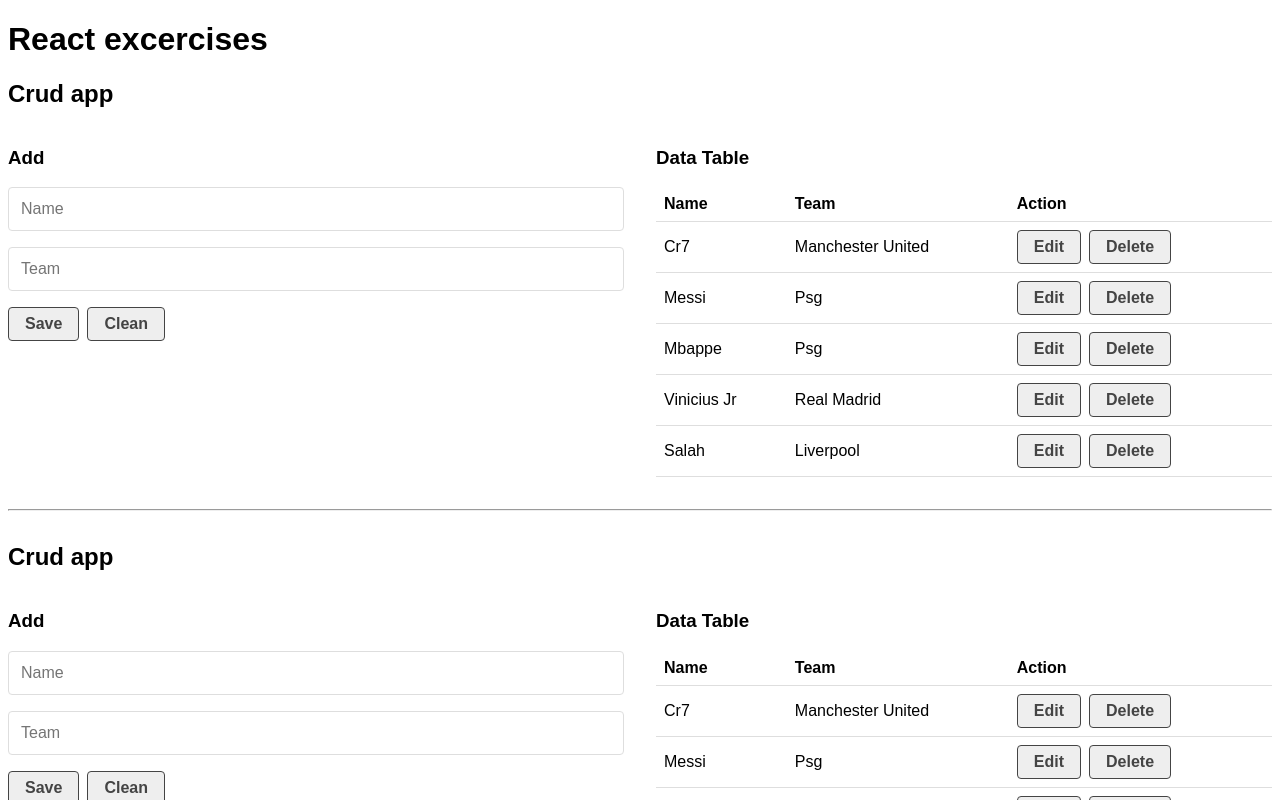
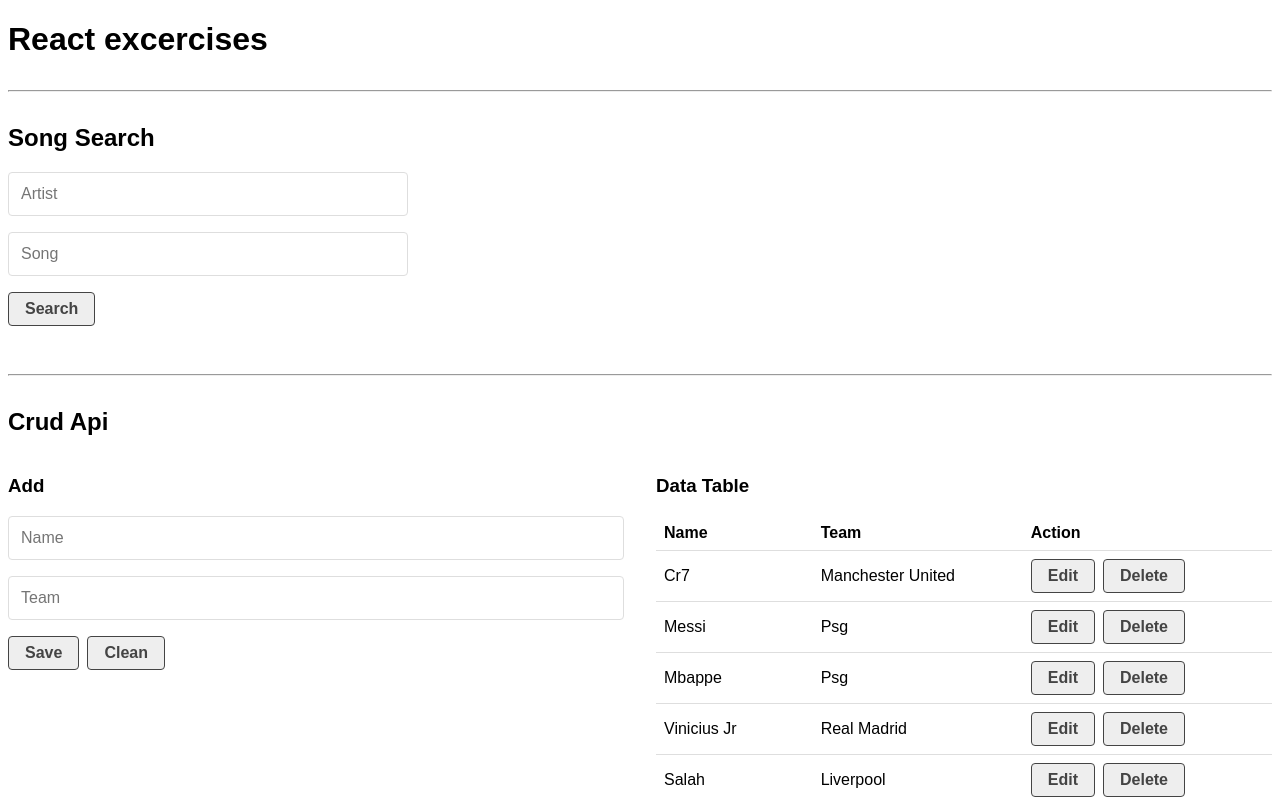
Before and after one commit to George2811/react-course, a React (Create React App) app in the folder react-apis/: page / in a window 1280 px wide. Shown: the top 800 px of the page. Built offline with nearby package versions, Linux system fonts and the light colour scheme; data requests are answered from the project's data file.

Commit message:
finished api exercises

```diff
--- a/react-apis/src/App.js
+++ b/react-apis/src/App.js
@@ -1,10 +1,14 @@
 import CrudApi from "./components/CrudApi";
 import CrudApp from "./components/CrudApp";
+import SongSearch from "./components/SongSearch";
 
 function App() {
   return (
     <>
       <h1>React excercises</h1>
+      <hr />
+      <SongSearch />
+      <hr />
       <CrudApi />
       <hr />
       <CrudApp />
--- a/react-apis/src/api/db.json
+++ b/react-apis/src/api/db.json
@@ -1,29 +1,39 @@
 {
-    "players" : [
+  "players": [
     {
       "id": 1,
       "name": "Cr7",
-            "team":"Manchester United"
+      "team": "Manchester United"
     },
     {
       "id": 2,
       "name": "Messi",
-            "team":"Psg"
+      "team": "Psg"
     },
     {
       "id": 3,
       "name": "Mbappe",
-            "team":"Psg"
+      "team": "Psg"
     },
     {
       "id": 4,
       "name": "Vinicius Jr",
-            "team":"Real Madrid"
+      "team": "Real Madrid"
     },
     {
       "id": 5,
       "name": "Salah",
-            "team":"Liverpool"
+      "team": "Liverpool"
+    },
+    {
+      "id": 1639057008873,
+      "name": "Lewandowski",
+      "team": "Bayern Munich"
+    },
+    {
+      "id": 1639057901247,
+      "name": "Modric",
+      "team": "Real Madrid"
     }
   ]
 }
--- a/react-apis/src/components/CrudApi.js
+++ b/react-apis/src/components/CrudApi.js
@@ -17,7 +17,7 @@ const CrudApi = () => {
 
     useEffect(() => {
         setLoading(true);
-        helpHttp().get(url).then((res) => { //if you put "api", this generate a warning
+        helpHttp().get(url).then((res) => { // if you put "api", this generate a warning
             if(!res.err){
                 setDb(res);
                 setError(null);
@@ -32,17 +32,60 @@ const CrudApi = () => {
 
     const createData = (data) => {
         data.id = Date.now();
-        setDb([...db, data]);
+        let options  = {
+            body: data,
+            headers:{
+                "content-type": "application/json"
+            }
+        }
+
+        api.post(url, options)
+            .then((res) => {
+                if(!res.err){
+                    setDb([...db, res]);
+                } else{
+                    setError(res);
+                }
+            });
     }
     const updateData = (data) => {
-        let  newData = db.map(el => el.id === data.id ? data : el);
-        setDb(newData);
+        let endpoint = `${url}/${data.id}`
+
+        let options  = {
+            body: data,
+            headers:{
+                "content-type": "application/json"
+            }
+        }
+
+        api.put(endpoint, options)
+            .then((res) => {
+                if(!res.err){
+                    let  newData = db.map(el => el.id === data.id ? data : el);
+                    setDb(newData);
+                } else{
+                    setError(res);
+                }
+            });
     }
     const deleteData = (id) => {
         let isDelete = window.confirm(`Are you sure to delete the player with id: ${id}`);
         if(isDelete){
-            let newData = db.filter(el => el.id !== id);
-            setDb(newData);
+            let endpoint = `${url}/${id}`;
+            let options  = {
+                headers:{
+                    "content-type": "application/json"
+                }
+            }
+            api.del(endpoint, options)
+            .then(res => {
+                if(!res.err){
+                    let newData = db.filter(el => el.id !== id);
+                    setDb(newData);
+                } else{
+                    setError(res);
+                }
+            });
         } else{
             return;
         }
@@ -50,7 +93,7 @@ const CrudApi = () => {
 
     return(
         <div>
-            <h2>Crud app</h2>
+            <h2>Crud Api</h2>
             <article className="grid-1-2">
                 <CrudForm createData={createData} updateData={updateData} dataToEdit={dataToEdit} setDataToEdit={setDataToEdit} />
                 {loading && <Loader />}
--- a/react-apis/src/components/CrudTable.js
+++ b/react-apis/src/components/CrudTable.js
@@ -14,10 +14,10 @@ const CrudTable = ({data, setDataToEdit, deleteData}) => {
                     </tr>
                 </thead>
                 <tbody>
-                    {data.length === 0 ?
-                    <tr><td colSpan="3">No Data</td></tr>
+                    {data.length > 0 ?
+                    data.map(el => <CrudTableRow key={el.id} el={el} setDataToEdit={setDataToEdit} deleteData={deleteData} />)
                     :
-                    data.map(el => <CrudTableRow key={el.id} el={el} setDataToEdit={setDataToEdit} deleteData={deleteData} />)}
+                    <tr><td colSpan="3">No Data</td></tr>}
                 </tbody>
             </table>
         </div>
--- /dev/null
+++ b/react-apis/src/components/SongArtist.js
@@ -0,0 +1,16 @@
+import React from 'react';
+
+const SongArtist = ({artist}) => {
+    return(
+        <section>
+            <h3>{artist.strArtist}</h3>
+            <img src={artist.strArtistThumb} alt={artist.strArtist} />
+            <p>{artist.intBornYear} - {artist.intDiedYear || "Current"}</p>
+            <p>{artist.strCountry}</p>
+            <p>{artist.strGenre} - {artist.strStyle}</p>
+            <a href={`http://${artist.strWebsite}`} target="_blank" rel='noreferrer'>Oficial website</a>
+            <p>{artist.strBiographyEN}</p>
+        </section>
+    );
+}
+export default SongArtist
--- /dev/null
+++ b/react-apis/src/components/SongDetails.js
@@ -0,0 +1,25 @@
+import React from 'react';
+import Message from './Message';
+import SongArtist from './SongArtist';
+import SongLyric from './SongLyric';
+
+const SongDetails = ({search, lyric, bio}) => {
+if(!lyric || !bio) return null;
+
+    return(
+        <>
+            {lyric.error || lyric.err || lyric.name === "AbortError" ?
+            <Message msg={`Error: The song "${search.song}" doesn´t exists`} bgColor="#dc3545" />
+            :
+            <SongLyric title={search.song} lyrics={lyric.lyrics} />
+            }
+            {bio.artists ?
+            <SongArtist artist={bio.artists[0]} />
+            :
+            <Message msg={`Error: The artist ${search.artist} doesn´t exists`} bgColor="#dc3545" />
+            }
+
+        </>
+    );
+}
+export default SongDetails
--- /dev/null
+++ b/react-apis/src/components/SongForm.js
@@ -0,0 +1,40 @@
+import React, { useState } from 'react';
+
+const initialForm = {
+    artist: "",
+    song: ""
+}
+
+const SongForm = ({handleSearch}) => {
+    const [form, setForm] = useState(initialForm);
+
+    const handleChange = (e) => {
+        setForm({
+            ...form,
+            [e.target.name]: e.target.value
+        });
+    }
+
+    const handleSubmit = (e) => {
+        e.preventDefault();
+
+        if(!form.artist || !form.song) {
+            alert("Incomplete data");
+            return;
+        }
+
+        handleSearch(form);
+        setForm(initialForm);
+    }
+
+    return(
+        <div>
+            <form onSubmit={handleSubmit}>
+                <input type="text" name="artist" placeholder='Artist' onChange={handleChange} value={form.artist} />
+                <input type="text" name="song" placeholder='Song' onChange={handleChange} value={form.song} />
+                <input type="submit" value="Search" />
+            </form>
+        </div>
+    );
+}
+export default SongForm
--- /dev/null
+++ b/react-apis/src/components/SongLyric.js
@@ -0,0 +1,11 @@
+import React from 'react';
+
+const SongLyric = ({title, lyrics}) => {
+    return(
+        <section>
+            <h3>{title}</h3>
+            <blockquote style={{whiteSpace: "pre-wrap"}}>{lyrics}</blockquote>
+        </section>
+    );
+}
+export default SongLyric
--- /dev/null
+++ b/react-apis/src/components/SongSearch.js
@@ -0,0 +1,53 @@
+import React, { useState, useEffect } from 'react';
+import { helpHttp } from '../helpers/helpHttp';
+import Loader from './Loader';
+import SongDetails from './SongDetails';
+import SongForm from './SongForm';
+
+
+const SongSearch = () => {
+    const [search, setSearch] = useState(null);
+    const [lyric, setLyric] = useState(null);
+    const [bio, setBio] = useState(null);
+    const [loading, setLoading] = useState(false);
+
+    useEffect(() => {
+        if(search === null) return;
+
+        const fetchData = async () => {
+            const {artist, song} = search;
+
+            let artistUrl = `https://www.theaudiodb.com/api/v1/json/2/search.php?s=${artist}`;
+            let songUrl = `https://api.lyrics.ovh/v1/${artist}/${song}`;
+
+            setLoading(true);
+            const [artistResponse, songResponse] = await Promise.all([
+                helpHttp().get(artistUrl),
+                helpHttp().get(songUrl)
+            ]);
+            //console.log(artistResponse, songResponse);
+
+            setBio(artistResponse);
+            setLyric(songResponse);
+            setLoading(false);
+        };
+        fetchData();
+    }, [search]);
+
+    const handleSearch = (data) => {
+        setSearch(data);
+    }
+
+    return(
+        <div>
+            <h2>Song Search</h2>
+            <article className='grid-1-3'>
+                <SongForm handleSearch={handleSearch} />
+                {loading && <Loader />}
+                {search && !loading && <SongDetails search={search} lyric={lyric} bio={bio} />}
+            </article>
+        </div>
+    );
+}
+
+export default SongSearch
--- a/react-apis/src/index.css
+++ b/react-apis/src/index.css
@@ -51,6 +51,11 @@ hr {
     margin: 2rem auto;
 }
 
+img {
+    max-width: 100%;
+    height: auto;
+}
+
 table {
     border-spacing: 0;
     border-collapse: collapse;
@@ -71,4 +76,10 @@ td {
         align-items: start;
         gap: 2rem;
     }
+    .grid-1-3 {
+        display: grid;
+        grid-template-columns: 1fr 1fr 1fr;
+        align-items: start;
+        gap: 2rem;
+    }
 }
```
Lines whose indentation alone changed are shown as unchanged.
